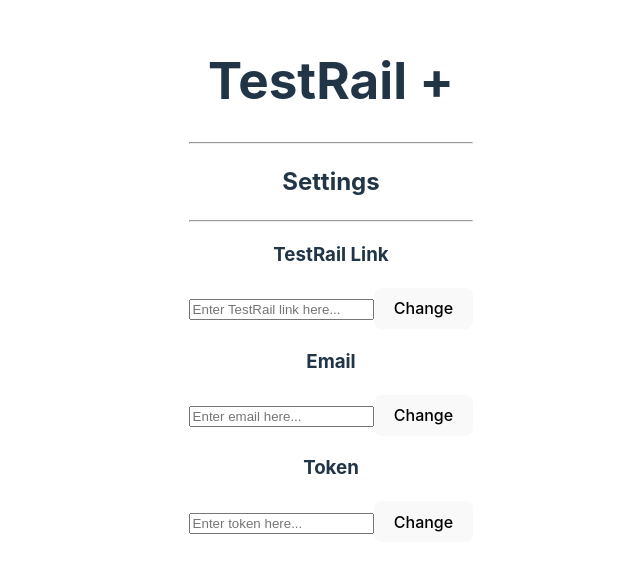
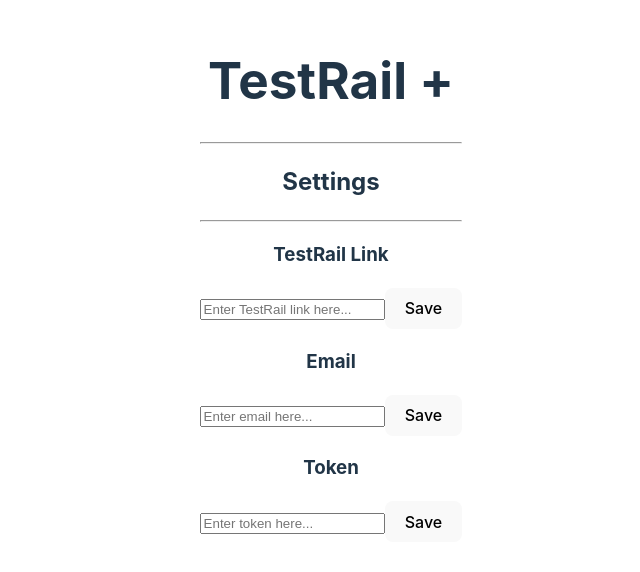
Before and after one commit to kaldor/TestRail-Plus, a React (Vite) app: page / in a window 1280 px wide. Shown: the part 120-692 px from the top of the page, without its empty margins (309-949 px from the left). Built offline with nearby package versions, Linux system fonts and the light colour scheme.

Commit message:
Change 'Change' to 'Save'

```diff
--- a/src/App.tsx
+++ b/src/App.tsx
@@ -39,15 +39,15 @@
 
       <h3>TestRail Link</h3>
       <input type='url' placeholder='Enter TestRail link here...' value={link_} onChange={(event) => setLink(event.target.value)}></input>
-      <button type='submit' onClick={() => chrome.storage.local.set({link: link_})}>Change</button>
+      <button type='submit' onClick={() => chrome.storage.local.set({link: link_})}>Save</button>
 
       <h3>Email</h3>
       <input type='email' placeholder='Enter email here...' value={email_} onChange={(event) => setEmail(event.target.value)}></input>
-      <button type='submit' onClick={() => chrome.storage.local.set({email: email_})}>Change</button>
+      <button type='submit' onClick={() => chrome.storage.local.set({email: email_})}>Save</button>
 
       <h3>Token</h3>
       <input type='password' placeholder='Enter token here...' value={token_} onChange={(event) => setToken(event.target.value)}></input>
-      <button type='submit' onClick={() => chrome.storage.local.set({token: token_})}>Change</button>
+      <button type='submit' onClick={() => chrome.storage.local.set({token: token_})}>Save</button>
     </>
   )
 }
```
